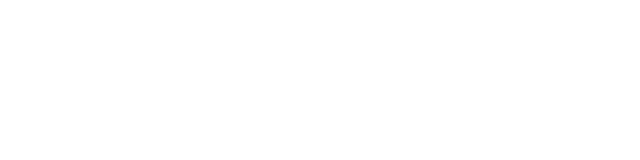
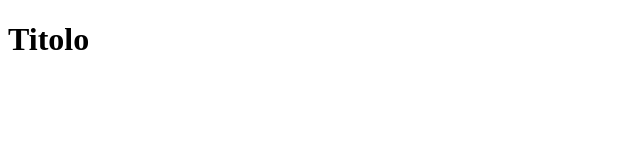
Before and after one commit to f-marinelli/esercizi-react, a React (Create React App) app: page / in a window 1280 px wide. Shown: the top 160 px of the page, without its empty margins (0-640 px from the left). Built offline with nearby package versions, Linux system fonts and the light colour scheme; the HTML template or start-up script is replaced by a standard one.

Commit message:
Component Composition - 02

```diff
--- a/src/App.js
+++ b/src/App.js
@@ -1,5 +1,11 @@
+import { Container } from './Container';
+
 function App() {
-  return <></>;
+  return (
+    <>
+      <Container title="Titolo" />
+    </>
+  );
 }
 
 export default App;
--- a/src/Container.js
+++ b/src/Container.js
@@ -2,6 +2,11 @@
 
 export class Container extends React.Component {
   render() {
-    return <div className=".container">{this.props.children}</div>;
+    return (
+      <div className=".container">
+        <h1>{this.props.title}</h1>
+        {this.props.children}
+      </div>
+    );
   }
 }
```
Also changed, not shown: Component Composition - 02.txt (added), Component Composition 01.txt (deleted).
